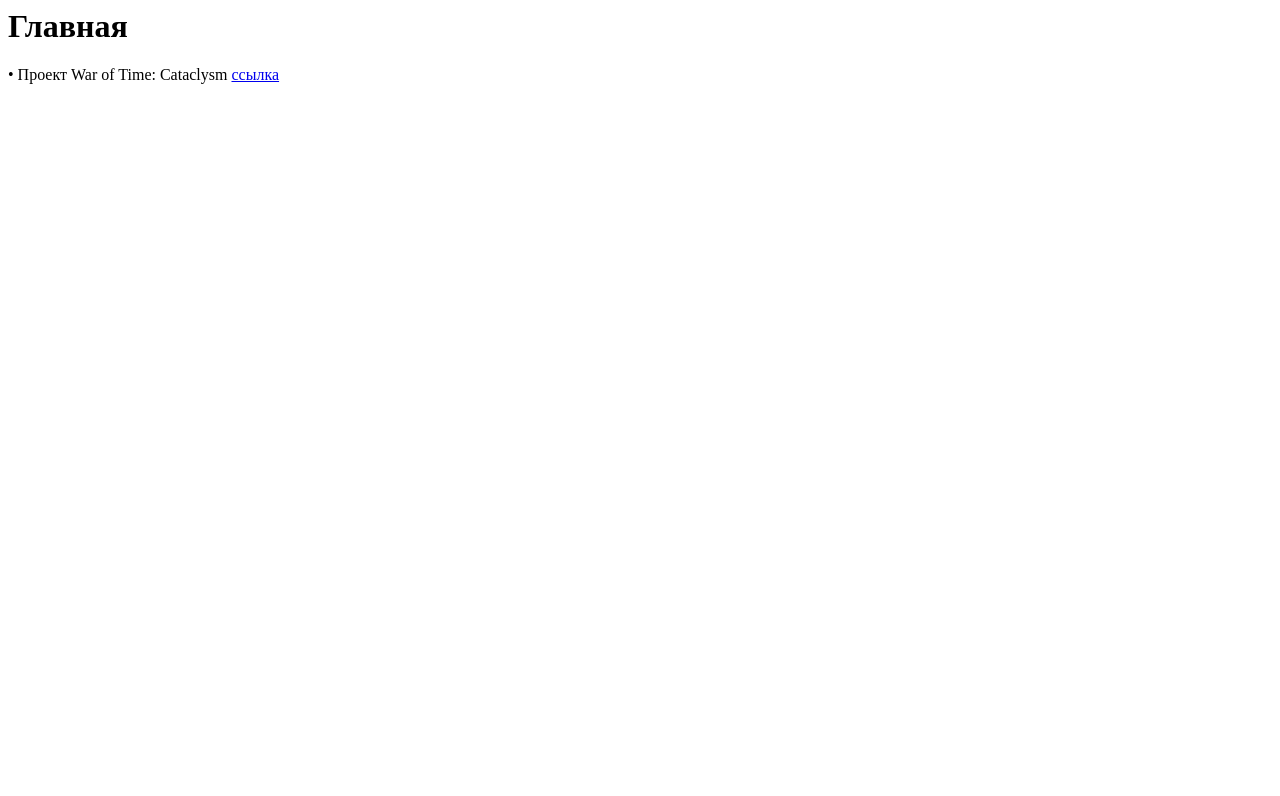
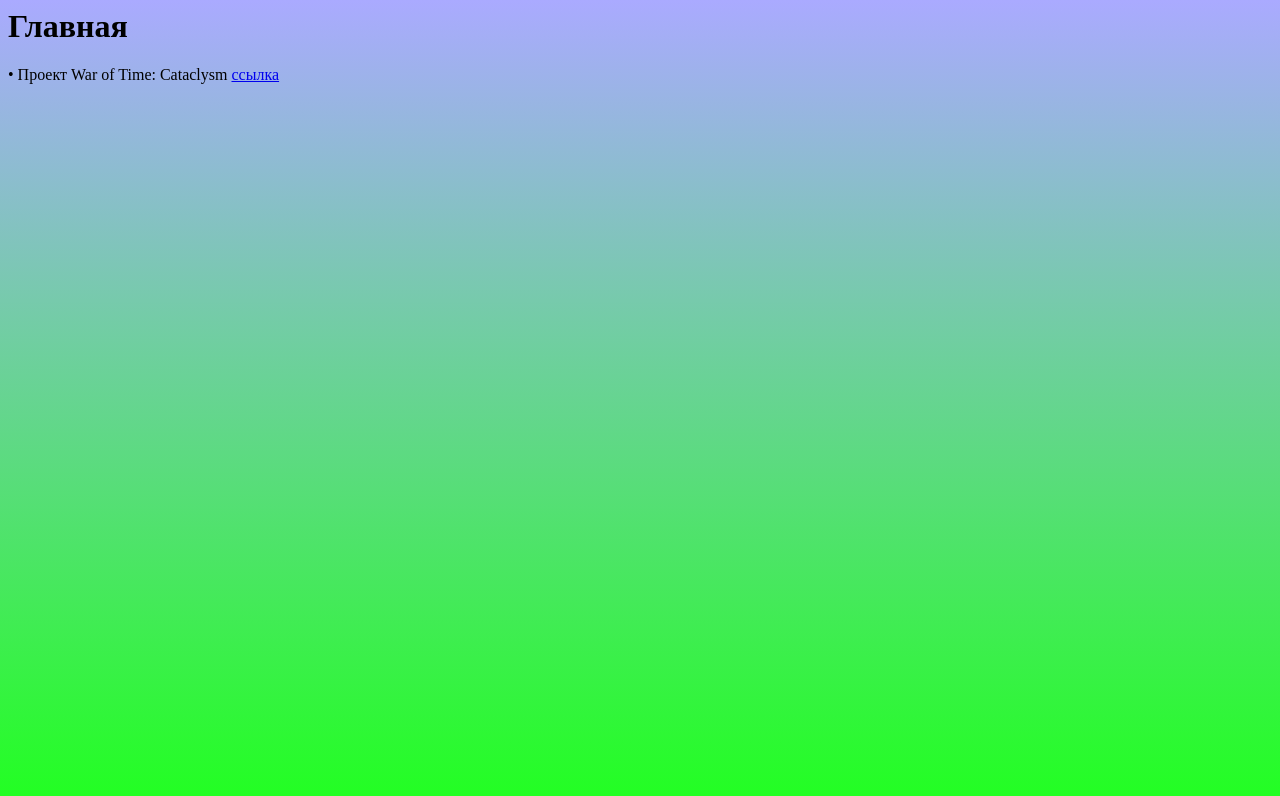
Before and after one commit to tbeol/tbeol.github.io, a plain HTML site: page index.html in a window 1280 px wide. Drawn offline with Linux system fonts and the light colour scheme.

Commit message:
Update index.html

```diff
--- a/index.html
+++ b/index.html
@@ -3,7 +3,7 @@
   <meta charset="utf-8">
   <title>TBEOL • Главная</title>
 </head>
-<body style="background-color: linear-gradient(#aaa, #222); background-repeat:no-repeat; background-attachment:fixed; background-position:center; background-size: 100%;">
+<body style="background: linear-gradient(#aaf, #2f2); background-repeat:no-repeat; background-attachment:fixed; background-position:center; background-size: 100%;">
   <h1>Главная</h1>
   • Проект War of Time: Cataclysm <a href="WarOfTime.Cataclysm">ссылка</a>
 
```
